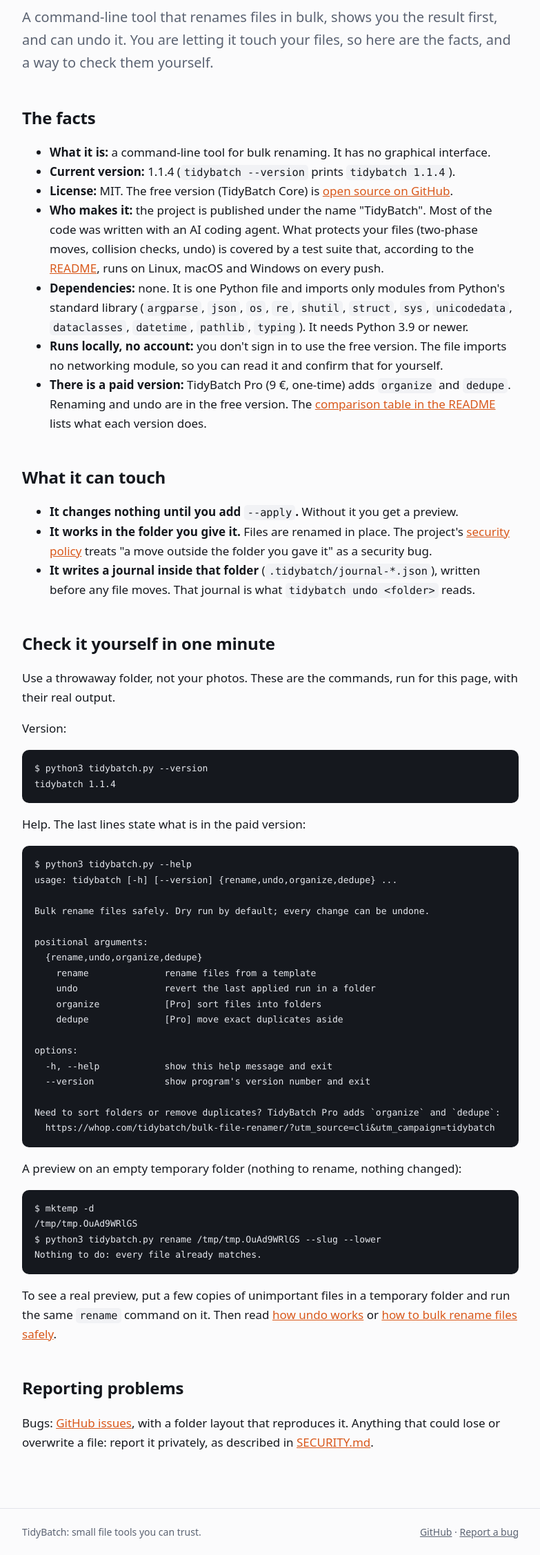
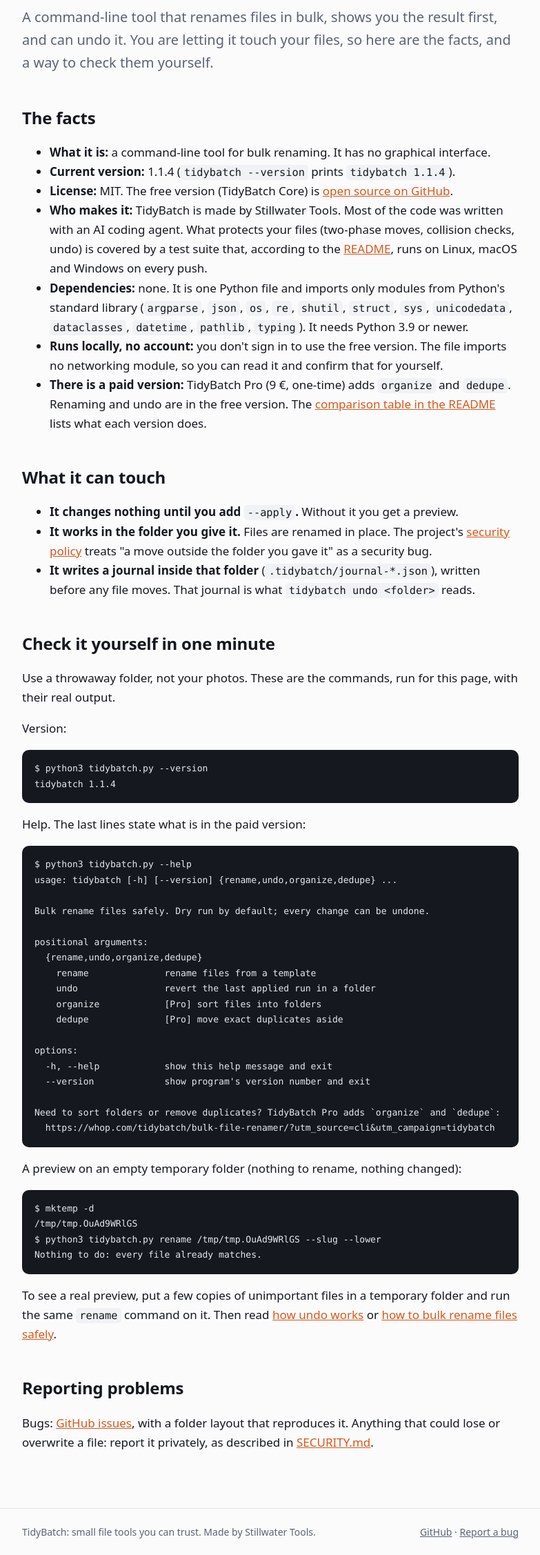
Before and after one commit to tidybatch/tidybatch.github.io, a plain HTML site: page about/index.html in a window 1280 px wide. Shown: the part 156-2410 px from the top of the page at 69% size, without its empty margins (248-1031 px from the left). Drawn offline with Linux system fonts and the light colour scheme.

Commit message:
Footer and About: Made by Stillwater Tools

```diff
--- a/about/index.html
+++ b/about/index.html
@@ -28,7 +28,7 @@
   <li><strong>What it is:</strong> a command-line tool for bulk renaming. It has no graphical interface.</li>
   <li><strong>Current version:</strong> 1.1.4 (<code>tidybatch --version</code> prints <code>tidybatch 1.1.4</code>).</li>
   <li><strong>License:</strong> MIT. The free version (TidyBatch Core) is <a href="https://github.com/tidybatch/tidybatch">open source on GitHub</a>.</li>
-  <li><strong>Who makes it:</strong> the project is published under the name "TidyBatch". Most of the code was written with an AI coding agent. What protects your files (two-phase moves, collision checks, undo) is covered by a test suite that, according to the <a href="https://github.com/tidybatch/tidybatch#how-its-made">README</a>, runs on Linux, macOS and Windows on every push.</li>
+  <li><strong>Who makes it:</strong> TidyBatch is made by Stillwater Tools. Most of the code was written with an AI coding agent. What protects your files (two-phase moves, collision checks, undo) is covered by a test suite that, according to the <a href="https://github.com/tidybatch/tidybatch#how-its-made">README</a>, runs on Linux, macOS and Windows on every push.</li>
   <li><strong>Dependencies:</strong> none. It is one Python file and imports only modules from Python's standard library (<code>argparse</code>, <code>json</code>, <code>os</code>, <code>re</code>, <code>shutil</code>, <code>struct</code>, <code>sys</code>, <code>unicodedata</code>, <code>dataclasses</code>, <code>datetime</code>, <code>pathlib</code>, <code>typing</code>). It needs Python 3.9 or newer.</li>
   <li><strong>Runs locally, no account:</strong> you don't sign in to use the free version. The file imports no networking module, so you can read it and confirm that for yourself.</li>
   <li><strong>There is a paid version:</strong> TidyBatch Pro (9 €, one-time) adds <code>organize</code> and <code>dedupe</code>. Renaming and undo are in the free version. The <a href="https://github.com/tidybatch/tidybatch#free-this-repo-vs-pro">comparison table in the README</a> lists what each version does.</li>
@@ -76,7 +76,7 @@ Nothing to do: every file already matches.</code></pre>
 <p>Bugs: <a href="https://github.com/tidybatch/tidybatch/issues">GitHub issues</a>, with a folder layout that reproduces it. Anything that could lose or overwrite a file: report it privately, as described in <a href="https://github.com/tidybatch/tidybatch/blob/main/SECURITY.md">SECURITY.md</a>.</p>
 </div></main>
 <footer class="site"><div class="wrap">
-  <span>TidyBatch: small file tools you can trust.</span>
+  <span>TidyBatch: small file tools you can trust. Made by Stillwater Tools.</span>
   <span><a href="https://github.com/tidybatch/tidybatch">GitHub</a> · <a href="https://github.com/tidybatch/tidybatch/issues">Report a bug</a></span>
 </div></footer>
 </body>
```
Also changed, not shown: guides/add-date-to-file-names/index.html (+1 -1 lines), guides/bulk-rename-files-safely/index.html (+1 -1 lines), guides/find-duplicate-files/index.html (+1 -1 lines), guides/index.html (+1 -1 lines), guides/organize-downloads-folder/index.html (+1 -1 lines), guides/rename-photos-by-date-taken/index.html (+1 -1 lines), guides/undo-bulk-rename/index.html (+1 -1 lines), index.html (+1 -1 lines).
